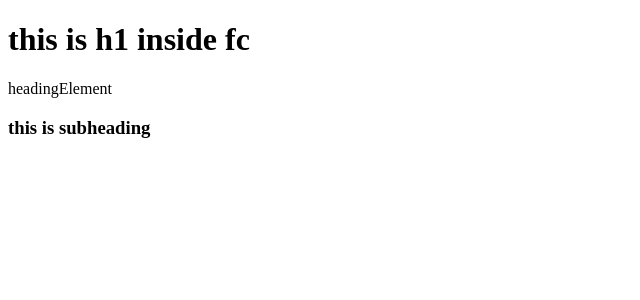
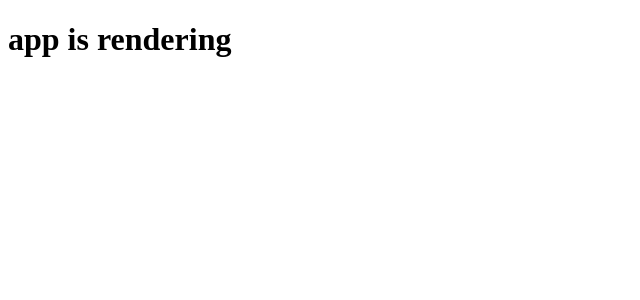
Before and after one commit to harshithprasadmsd/ReactNamaste, a JavaScript app: page / in a window 1280 px wide. Shown: the top 300 px of the page, without its empty margins (0-640 px from the left). Built offline with nearby package versions, Linux system fonts and the light colour scheme.

Commit message:
AppLayout is rendering

```diff
--- a/App.js
+++ b/App.js
@@ -1,18 +1,12 @@
 import ReactDOM from "react-dom";
 
-//create a react element
-const headingElement = <h1>this is react element</h1>;
+const AppLayout = () => {
+  return (
+    <div>
+      <h1>app is rendering </h1>
+    </div>
+  );
+};
 
-//create a react component (functional)
-const HeadingComponent = () => (
-  <div>
-    <h1>this is h1 inside fc</h1>
-    headingElement
-    {SubHeading}
-    <SubHeading />
-  </div>
-);
-//create another react component
-const SubHeading = () => <h3>this is subheading</h3>;
 const root = ReactDOM.createRoot(document.getElementById("root"));
-root.render(<HeadingComponent></HeadingComponent>);
+root.render(<AppLayout />);
```
